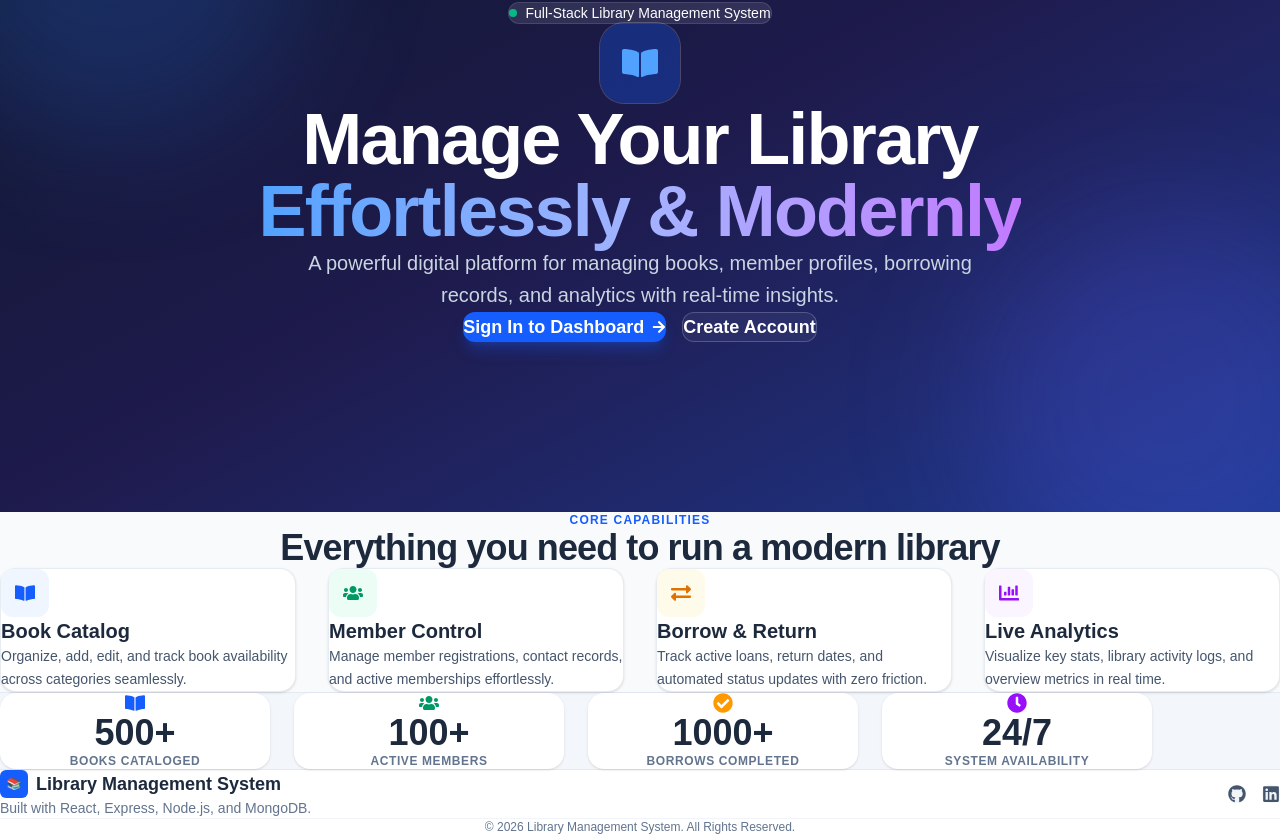
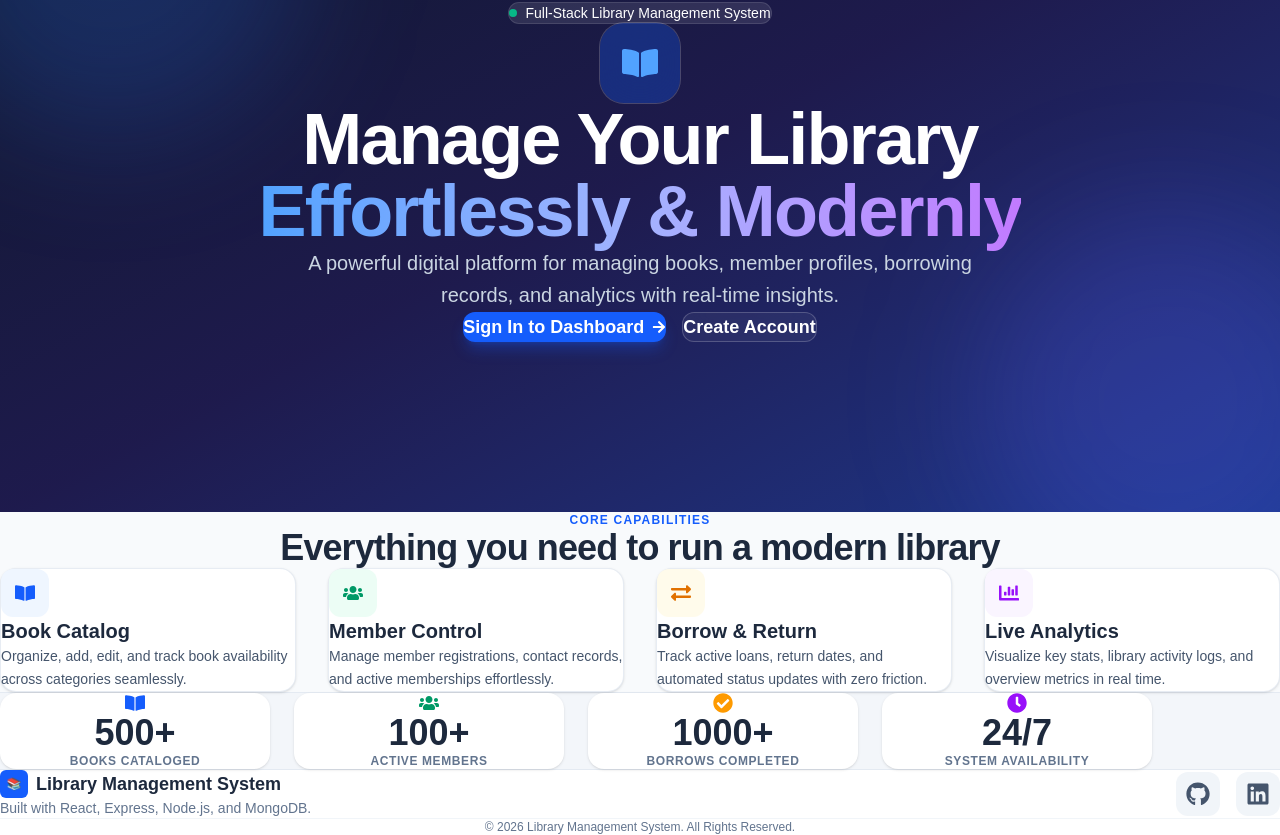
Before and after one commit to Kamrankhalil1/library-management-client, a React (Vite) app: page / in a window 1280 px wide. Shown: the part 168-1003 px from the top of the page. Built offline with nearby package versions, Linux system fonts and the light colour scheme; no server answers.

Commit message:
Added vercel routing

```diff
--- a/src/pages/public/Home.jsx
+++ b/src/pages/public/Home.jsx
@@ -201,12 +201,13 @@ function Home() {
             </p>
           </div>
 
+          {/* Social Icons with Increased Size */}
           <div className="flex items-center gap-4 text-slate-600 dark:text-slate-400">
             <a
               href="https://github.com/Kamrankhalil1/"
               target="_blank"
               rel="noopener noreferrer"
-              className="rounded-lg bg-slate-100 p-2.5 text-lg transition hover:bg-slate-900 hover:text-white dark:bg-slate-900 dark:hover:bg-slate-800"
+              className="flex h-11 w-11 items-center justify-center rounded-xl bg-slate-100 text-2xl transition-all duration-200 hover:-translate-y-0.5 hover:scale-110 hover:bg-slate-900 hover:text-white dark:bg-slate-900 dark:hover:bg-slate-800"
               aria-label="GitHub"
             >
               <FaGithub />
@@ -215,7 +216,7 @@ function Home() {
               href="https://www.linkedin.com/in/kamran-khalil-950963266/"
               target="_blank"
               rel="noopener noreferrer"
-              className="rounded-lg bg-slate-100 p-2.5 text-lg transition hover:bg-[#0A66C2] hover:text-white dark:bg-slate-900 dark:hover:bg-slate-800"
+              className="flex h-11 w-11 items-center justify-center rounded-xl bg-slate-100 text-2xl transition-all duration-200 hover:-translate-y-0.5 hover:scale-110 hover:bg-[#0A66C2] hover:text-white dark:bg-slate-900 dark:hover:bg-slate-800"
               aria-label="LinkedIn"
             >
               <FaLinkedin />
```
